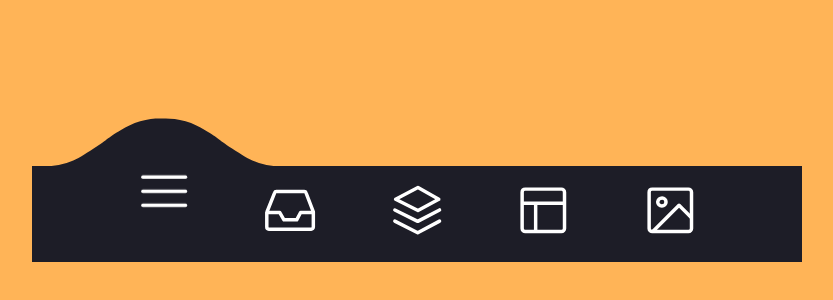
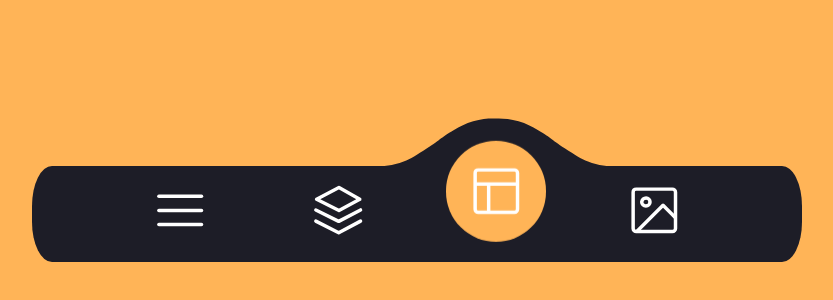
Before and after one commit to mrbadri/scroll-animation, a React (Create React App) app: page / in a window 1280 px wide. Shown: the part 186-486 px from the top of the page, without its empty margins (223-1056 px from the left). Built offline with nearby package versions, Linux system fonts and the light colour scheme.

Commit message:
fix position on loading

```diff
--- /dev/null
+++ b/src/components/menu/Item.js
@@ -0,0 +1,9 @@
+const Item = ({ className, children, ref, ...params }) => {
+  return (
+    <button ref={ref} className={`menu__item ${className} `} {...params}>
+      {children}
+    </button>
+  );
+};
+
+export default Item;
--- /dev/null
+++ b/src/components/menu/dataTest.js
@@ -0,0 +1,55 @@
+const dataTest = [
+  {
+    id: "1",
+    text: "",
+    icon: (
+      <svg className="icon" viewBox="0 0 24 24">
+        <path d="M3.8,6.6h16.4" />
+        <path d="M20.2,12.1H3.8" />
+        <path d="M3.8,17.5h16.4" />
+      </svg>
+    ),
+  },
+  {
+    id: "2",
+    text: "",
+    icon: (
+      <svg className="icon" viewBox="0 0 24 24">
+        <path d="M3.4,11.9l8.8,4.4l8.4-4.4" />
+        <path d="M3.4,16.2l8.8,4.5l8.4-4.5" />
+        <path d="M3.7,7.8l8.6-4.5l8,4.5l-8,4.3L3.7,7.8z" />
+      </svg>
+    ),
+  },
+  {
+    id: "3",
+    text: "",
+    active: true,
+    icon: (
+      <svg className="icon" viewBox="0 0 24 24">
+        <path
+          d="M5.1,3.9h13.9c0.6,0,1.2,0.5,1.2,1.2v13.9c0,0.6-0.5,1.2-1.2,1.2H5.1c-0.6,0-1.2-0.5-1.2-1.2V5.1
+      C3.9,4.4,4.4,3.9,5.1,3.9z"
+        />
+        <path d="M4.2,9.3h15.6" />
+        <path d="M9.1,9.5v10.3" />
+      </svg>
+    ),
+  },
+  {
+    id: "5",
+    text: "",
+    icon: (
+      <svg className="icon" viewBox="0 0 24 24">
+        <path
+          d="M5.1,3.9h13.9c0.6,0,1.2,0.5,1.2,1.2v13.9c0,0.6-0.5,1.2-1.2,1.2H5.1c-0.6,0-1.2-0.5-1.2-1.2V5.1
+          C3.9,4.4,4.4,3.9,5.1,3.9z"
+        />
+        <path d="M5.5,20l9.9-9.9l4.7,4.7" />
+        <path d="M10.4,8.8c0,0.9-0.7,1.6-1.6,1.6c-0.9,0-1.6-0.7-1.6-1.6C7.3,8,8,7.3,8.9,7.3C9.7,7.3,10.4,8,10.4,8.8z" />
+      </svg>
+    ),
+  },
+];
+
+export default dataTest;
--- a/src/components/menu/index.css
+++ b/src/components/menu/index.css
@@ -33,7 +33,7 @@ body {
   align-items: center;
   justify-content: center;
   background-color: var(--bgColorMenu);
-  border-radius: 2 0px / 40px;
+  border-radius: 20px / 40px;
 }
 
 .menu__item {
@@ -59,6 +59,7 @@ body {
   border-radius: 50%;
   position: absolute;
   transform: scale(0);
+  background-color: #ffb457;
   transition: background-color var(--duration), transform var(--duration);
 }
 
@@ -68,7 +69,8 @@ body {
 
 .menu__item.active::before {
   transform: scale(1);
-  background-color: var(--bgColorItem);
+  background-color: #ffb457;
+
 }
 
 .icon {
--- a/src/components/menu/index.js
+++ b/src/components/menu/index.js
@@ -1,77 +1,64 @@
-import React, { useRef } from "react";
+import React, { useEffect, useRef } from "react";
+import reactDom from "react-dom";
+import { useState } from "react/cjs/react.development";
+import dataTest from "./dataTest";
 import "./index.css";
+import Item from "./Item";
 
 const Menu = () => {
   const menu = useRef(null);
   const menuPath = useRef(null);
+  const [activeItem, setActiveItem] = useState("");
+  const [position, setPosition] = useState("0px");
 
-  function onClickItem(e, index) {
-    console.log("active item left", e.currentTarget.offsetLeft);
-    console.log("menu left", menu.current.offsetLeft);
-    console.log("menu patch width", menuPath.current.offsetWidth);
-    const left = Math.floor(
-      e.currentTarget.offsetLeft -
-        (menuPath.current.offsetWidth - e.currentTarget.offsetWidth) / 2
+  function onClickItem(e) {
+    setActiveItem(e.currentTarget.id);
+
+    setPosition(
+      Math.floor(
+        e.currentTarget.offsetLeft -
+          (menuPath.current.offsetWidth - e.currentTarget.offsetWidth) / 2
+      ) + "px"
     );
+  }
 
-    console.log("Left:", left);
+  useEffect(() => {
+    dataTest.map((item) => {
+      item.active && setActiveItem(item.id);
+    });
 
-    console.log(menuPath.current.style);
-    menuPath.current.style.transform = `translateX(${left}px)`;
-  }
+    setTimeout(() => {
+      setPosition(
+        Math.floor(
+          document.getElementsByClassName("active")[0].offsetLeft -
+            (menuPath.current.offsetWidth -
+              document.getElementsByClassName("active")[0].offsetWidth) /
+              2
+        ) + "px"
+      );
+    }, 10);
+  }, []);
 
   return (
     <>
       <menu className="menu" ref={menu}>
-        <button className="menu__item active" onClick={onClickItem}>
-          <svg className="icon" viewBox="0 0 24 24">
-            <path d="M3.8,6.6h16.4" />
-            <path d="M20.2,12.1H3.8" />
-            <path d="M3.8,17.5h16.4" />
-          </svg>
-        </button>
+        {dataTest.map((item) => {
+          return (
+            <Item
+              onClick={onClickItem}
+              className={item.id === activeItem ? "active" : ""}
+              id={item.id}
+            >
+              {item.icon}
+            </Item>
+          );
+        })}
 
-        <button className="menu__item" onClick={onClickItem}>
-          <svg className="icon" viewBox="0 0 24 24">
-            <path
-              d="M6.7,4.8h10.7c0.3,0,0.6,0.2,0.7,0.5l2.8,7.3c0,0.1,0,0.2,0,0.3v5.6c0,0.4-0.4,0.8-0.8,0.8H3.8
-        C3.4,19.3,3,19,3,18.5v-5.6c0-0.1,0-0.2,0.1-0.3L6,5.3C6.1,5,6.4,4.8,6.7,4.8z"
-            />
-            <path d="M3.4,12.9H8l1.6,2.8h4.9l1.5-2.8h4.6" />
-          </svg>
-        </button>
-
-        <button className="menu__item" onClick={onClickItem}>
-          <svg className="icon" viewBox="0 0 24 24">
-            <path d="M3.4,11.9l8.8,4.4l8.4-4.4" />
-            <path d="M3.4,16.2l8.8,4.5l8.4-4.5" />
-            <path d="M3.7,7.8l8.6-4.5l8,4.5l-8,4.3L3.7,7.8z" />
-          </svg>
-        </button>
-
-        <button className="menu__item" onClick={onClickItem}>
-          <svg className="icon" viewBox="0 0 24 24">
-            <path
-              d="M5.1,3.9h13.9c0.6,0,1.2,0.5,1.2,1.2v13.9c0,0.6-0.5,1.2-1.2,1.2H5.1c-0.6,0-1.2-0.5-1.2-1.2V5.1
-          C3.9,4.4,4.4,3.9,5.1,3.9z"
-            />
-            <path d="M4.2,9.3h15.6" />
-            <path d="M9.1,9.5v10.3" />
-          </svg>
-        </button>
-
-        <button className="menu__item" onClick={onClickItem}>
-          <svg className="icon" viewBox="0 0 24 24">
-            <path
-              d="M5.1,3.9h13.9c0.6,0,1.2,0.5,1.2,1.2v13.9c0,0.6-0.5,1.2-1.2,1.2H5.1c-0.6,0-1.2-0.5-1.2-1.2V5.1
-          C3.9,4.4,4.4,3.9,5.1,3.9z"
-            />
-            <path d="M5.5,20l9.9-9.9l4.7,4.7" />
-            <path d="M10.4,8.8c0,0.9-0.7,1.6-1.6,1.6c-0.9,0-1.6-0.7-1.6-1.6C7.3,8,8,7.3,8.9,7.3C9.7,7.3,10.4,8,10.4,8.8z" />
-          </svg>
-        </button>
-
-        <div className="menu__border" ref={menuPath}></div>
+        <div
+          ref={menuPath}
+          style={{ transform: `translateX(${position})` }}
+          className="menu__border"
+        ></div>
       </menu>
 
       <div className="svg-container">
```
